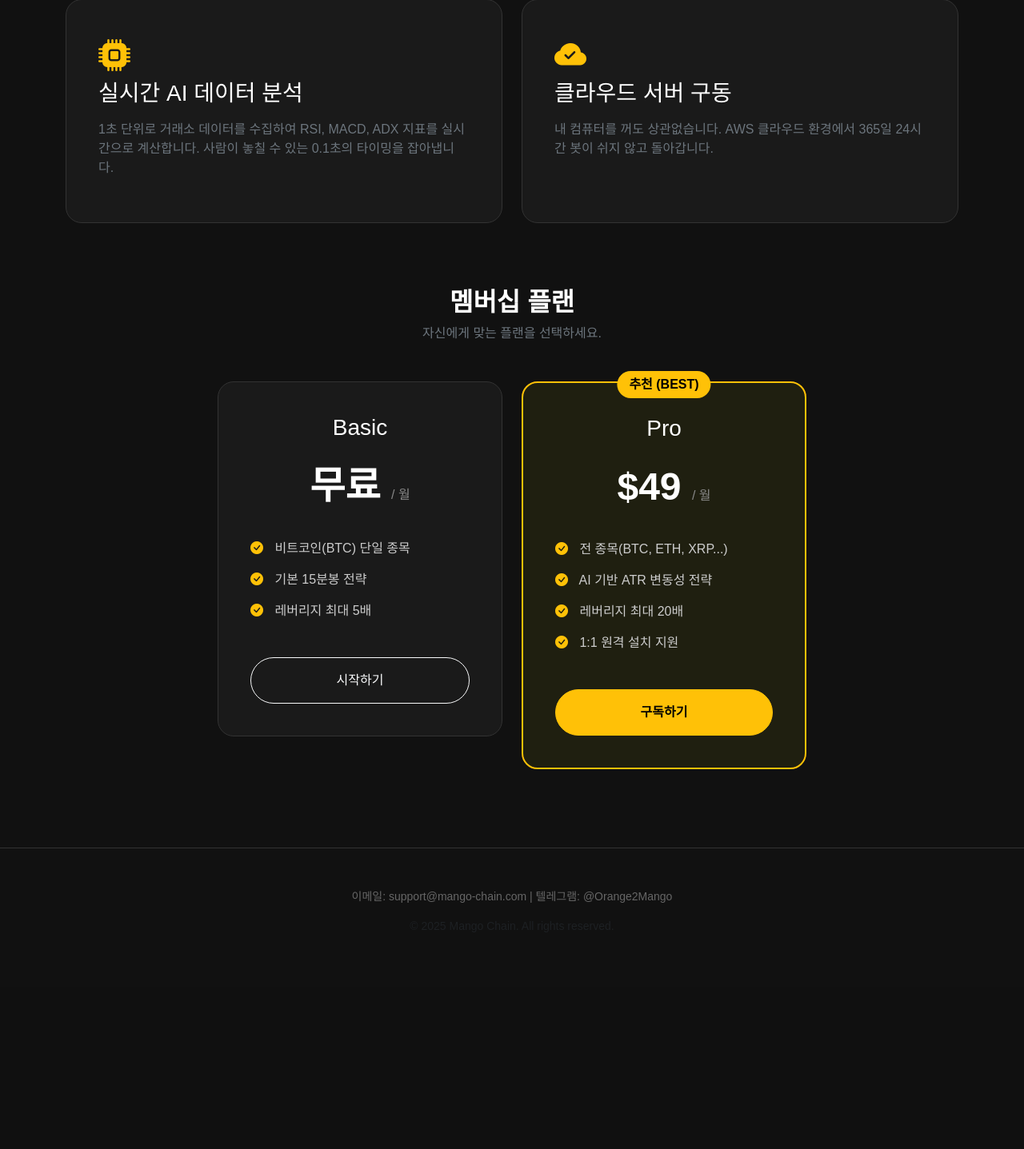
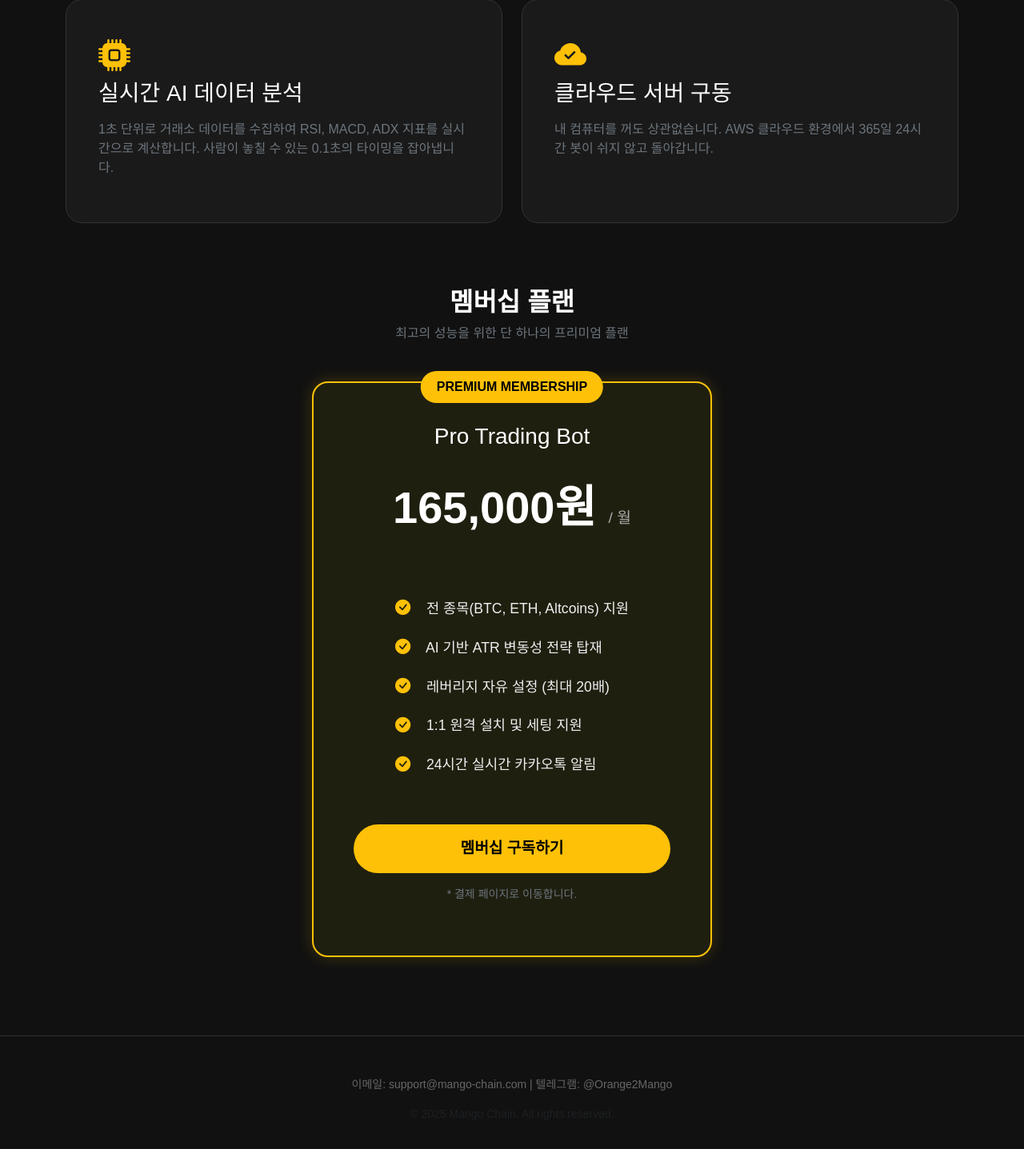
Before and after one commit to mango-chain/mango-website, a Flask app: page /pricing in a window 1280 px wide. Shown: the part 659-2096 px from the top of the page at 80% size. Before the commit the page ends 1825 px from the top, so only its background shows below. Run offline with Flask 3, Linux system fonts and the light colour scheme; some web fonts are replaced.

Commit message:
Add files via upload

```diff
--- a/templates/pricing.html
+++ b/templates/pricing.html
@@ -25,22 +25,36 @@
         .feature-box:hover { border-color: var(--point-color); transform: translateY(-5px); }
         .feature-icon { font-size: 2.5rem; color: var(--point-color); margin-bottom: 20px; }
 
-        /* 가격표 스타일 */
+        /* 가격표 스타일 (단일 카드 강조) */
         .pricing-card {
-            background: var(--card-color); border: 1px solid #333; border-radius: 20px;
-            padding: 40px; text-align: center; transition: 0.3s; position: relative;
+            background: #1f1f10; /* 살짝 노란끼 도는 어두운 배경 */
+            border: 2px solid var(--point-color);
+            border-radius: 20px;
+            padding: 50px;
+            text-align: center;
+            transition: 0.3s;
+            position: relative;
+            max-width: 500px; /* 카드 최대 너비 제한 */
+            margin: 0 auto;   /* 중앙 정렬 */
+            box-shadow: 0 0 20px rgba(255, 193, 7, 0.2); /* 은은한 빛 효과 */
         }
-        .pricing-card:hover { border-color: var(--point-color); transform: translateY(-10px); }
-        .pricing-card.popular { border: 2px solid var(--point-color); background: #1f1f10; }
+        .pricing-card:hover { transform: translateY(-10px); box-shadow: 0 0 40px rgba(255, 193, 7, 0.4); }
+
         .badge-popular {
             position: absolute; top: -15px; left: 50%; transform: translateX(-50%);
-            background: var(--point-color); color: #000; padding: 5px 15px; border-radius: 20px; font-weight: bold;
+            background: var(--point-color); color: #000; padding: 8px 20px; border-radius: 20px; font-weight: bold; font-size: 1rem;
         }
-        .price { font-size: 3rem; font-weight: bold; color: white; margin: 20px 0; }
-        .price span { font-size: 1rem; color: #888; font-weight: normal; }
-        .features-list { list-style: none; padding: 0; margin: 30px 0; text-align: left; }
-        .features-list li { margin-bottom: 15px; color: #ccc; }
-        .features-list i { color: var(--point-color); margin-right: 10px; }
+        .price { font-size: 3.5rem; font-weight: bold; color: white; margin: 30px 0; }
+        .price span { font-size: 1.2rem; color: #aaa; font-weight: normal; }
+        .features-list { list-style: none; padding: 0; margin: 40px 0; text-align: left; display: inline-block; }
+        .features-list li { margin-bottom: 20px; color: #eee; font-size: 1.1rem; }
+        .features-list i { color: var(--point-color); margin-right: 15px; font-size: 1.2rem; }
+
+        .btn-price {
+            background-color: var(--point-color); color: #000; font-weight: 800; font-size: 1.2rem;
+            padding: 15px 0; width: 100%; border-radius: 50px; transition: 0.3s;
+        }
+        .btn-price:hover { background-color: #ffca2c; transform: scale(1.02); }
     </style>
 </head>
 <body>
@@ -99,35 +113,28 @@
     <section class="container pb-5">
         <div class="text-center mb-5">
             <h2 class="fw-bold">멤버십 플랜</h2>
-            <p class="text-secondary">자신에게 맞는 플랜을 선택하세요.</p>
+            <p class="text-secondary">최고의 성능을 위한 단 하나의 프리미엄 플랜</p>
         </div>
 
-        <div class="row g-4 justify-content-center">
-            <div class="col-md-4">
+        <div class="row justify-content-center">
+            <div class="col-md-8">
                 <div class="pricing-card">
-                    <h3>Basic</h3>
-                    <div class="price">무료 <span>/ 월</span></div>
+                    <span class="badge-popular">PREMIUM MEMBERSHIP</span>
+                    <h3>Pro Trading Bot</h3>
+                    <div class="price">165,000원 <span>/ 월</span></div>
+
                     <ul class="features-list">
-                        <li><i class="bi bi-check-circle-fill"></i> 비트코인(BTC) 단일 종목</li>
-                        <li><i class="bi bi-check-circle-fill"></i> 기본 15분봉 전략</li>
-                        <li><i class="bi bi-check-circle-fill"></i> 레버리지 최대 5배</li>
+                        <li><i class="bi bi-check-circle-fill"></i> 전 종목(BTC, ETH, Altcoins) 지원</li>
+                        <li><i class="bi bi-check-circle-fill"></i> AI 기반 ATR 변동성 전략 탑재</li>
+                        <li><i class="bi bi-check-circle-fill"></i> 레버리지 자유 설정 (최대 20배)</li>
+                        <li><i class="bi bi-check-circle-fill"></i> 1:1 원격 설치 및 세팅 지원</li>
+                        <li><i class="bi bi-check-circle-fill"></i> 24시간 실시간 카카오톡 알림</li>
                     </ul>
-                    <a href="/bot" class="btn btn-outline-light w-100 py-3 rounded-pill mt-3">시작하기</a>
-                </div>
-            </div>
 
-            <div class="col-md-4">
-                <div class="pricing-card popular">
-                    <span class="badge-popular">추천 (BEST)</span>
-                    <h3>Pro</h3>
-                    <div class="price">$49 <span>/ 월</span></div>
-                    <ul class="features-list">
-                        <li><i class="bi bi-check-circle-fill"></i> 전 종목(BTC, ETH, XRP...)</li>
-                        <li><i class="bi bi-check-circle-fill"></i> AI 기반 ATR 변동성 전략</li>
-                        <li><i class="bi bi-check-circle-fill"></i> 레버리지 최대 20배</li>
-                        <li><i class="bi bi-check-circle-fill"></i> 1:1 원격 설치 지원</li>
-                    </ul>
-                    <a href="/bot" class="btn btn-warning w-100 py-3 rounded-pill mt-3 fw-bold">구독하기</a>
+                    <a href="https://www.latpeed.com/memberships/693f43833a65992a42c79d63" target="_blank" class="btn btn-price">
+                        멤버십 구독하기
+                    </a>
+                    <p class="mt-3 text-secondary small">* 결제 페이지로 이동합니다.</p>
                 </div>
             </div>
         </div>
```
